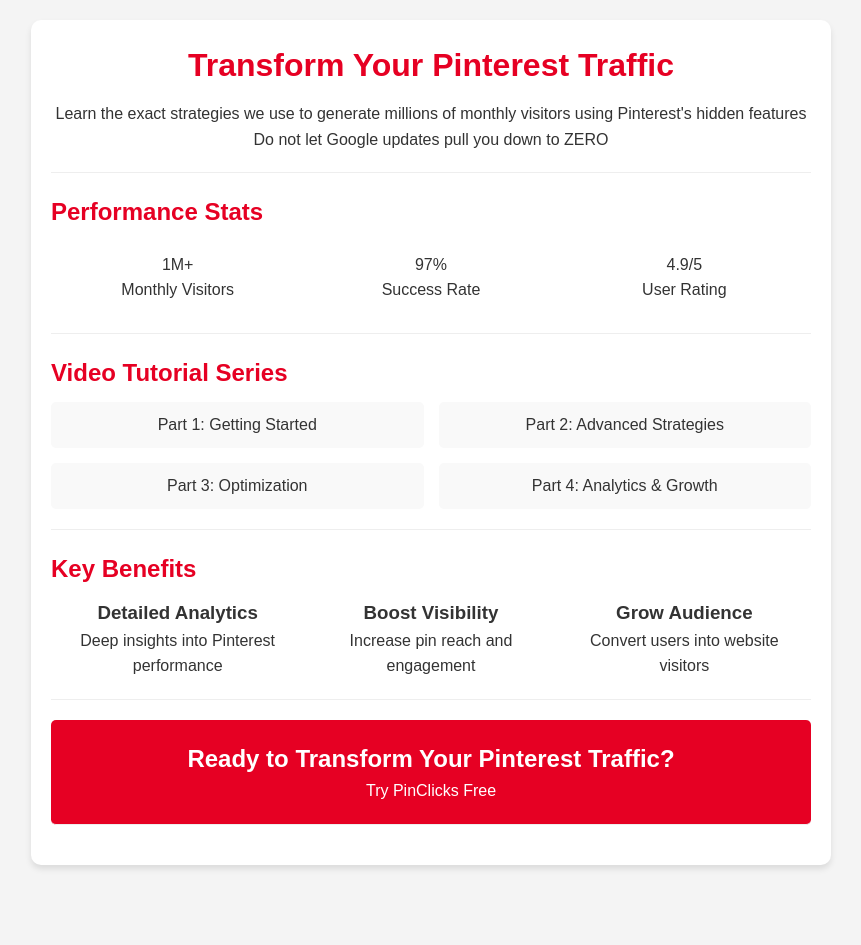
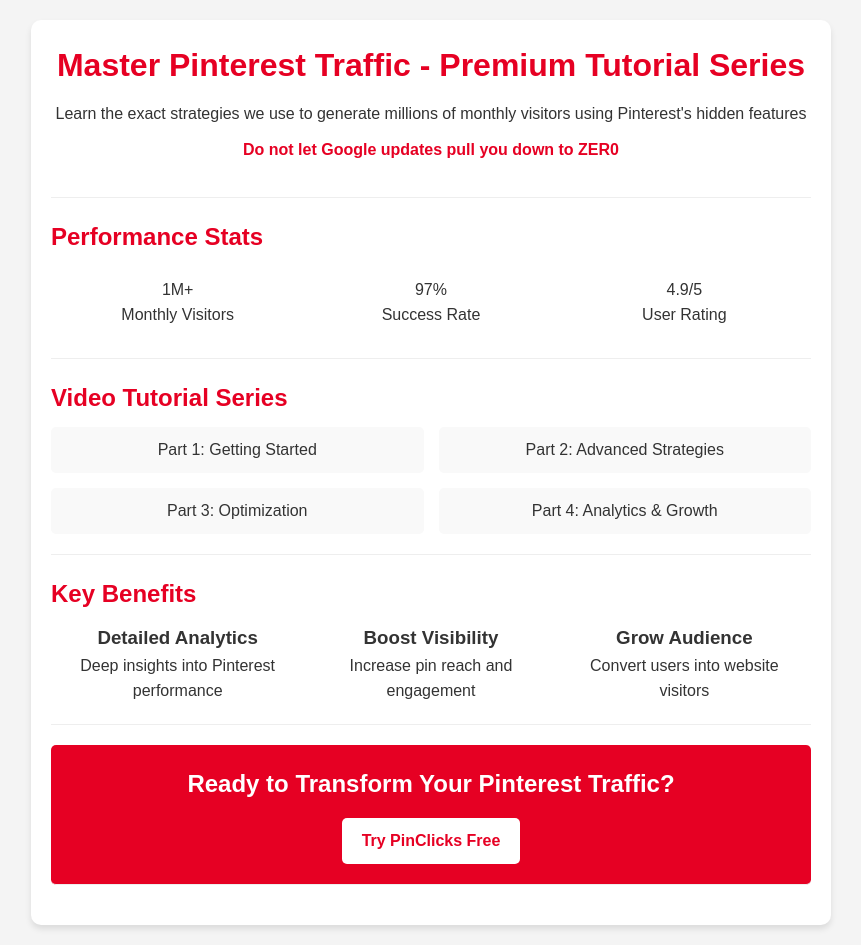
Before and after one commit to AbbieLouis/Pinterest-website, a plain HTML site: page index.html in a window 1280 px wide. Shown: the whole page, without its empty margins (209-1070 px from the left). Before the commit the page ends 885 px from the top, so only its background shows below. Drawn offline with Linux system fonts and the light colour scheme.

Commit message:
Update index.html

```diff
--- a/index.html
+++ b/index.html
@@ -3,7 +3,7 @@
 <head>
     <meta charset="UTF-8">
     <meta name="viewport" content="width=device-width, initial-scale=1.0">
-    <title>Pinterest Traffic Preview</title>
+    <title>Master Pinterest Traffic - Premium Tutorial Series</title>
     <style>
         :root {
             --primary: #e60023;
@@ -48,6 +48,17 @@
             text-align: center;
         }
 
+        .hero-subtitle {
+            color: var(--text-dark);
+            margin-bottom: 10px;
+        }
+
+        .highlight-subtitle {
+            color: var(--primary);
+            font-weight: bold;
+            margin-bottom: 15px;
+        }
+
         .stats-preview {
             display: flex;
             justify-content: space-around;
@@ -90,14 +101,25 @@
             padding: 20px;
             border-radius: 5px;
         }
+
+        .cta-button {
+            display: inline-block;
+            background-color: white;
+            color: var(--primary);
+            padding: 10px 20px;
+            text-decoration: none;
+            border-radius: 5px;
+            font-weight: bold;
+            margin-top: 15px;
+        }
     </style>
 </head>
 <body>
     <div class="preview-container">
         <div class="section hero-preview">
-            <h1 class="section-title">Transform Your Pinterest Traffic</h1>
+            <h1 class="section-title">Master Pinterest Traffic - Premium Tutorial Series</h1>
             <p class="hero-subtitle">Learn the exact strategies we use to generate millions of monthly visitors using Pinterest's hidden features</p>
-            <p class="highlight-subtitle">Do not let Google updates pull you down to ZERO</p>
+            <p class="highlight-subtitle">Do not let Google updates pull you down to ZER0</p>
         </div>
 
         <div class="section">
@@ -148,8 +170,8 @@
 
         <div class="section cta-preview">
             <h2>Ready to Transform Your Pinterest Traffic?</h2>
-            <p>Try PinClicks Free</p>
+            <a href="https://pinclicks.com/?ref=betterlouis" class="cta-button">Try PinClicks Free</a>
         </div>
     </div>
 </body>
-</html>
+    </html>
```
